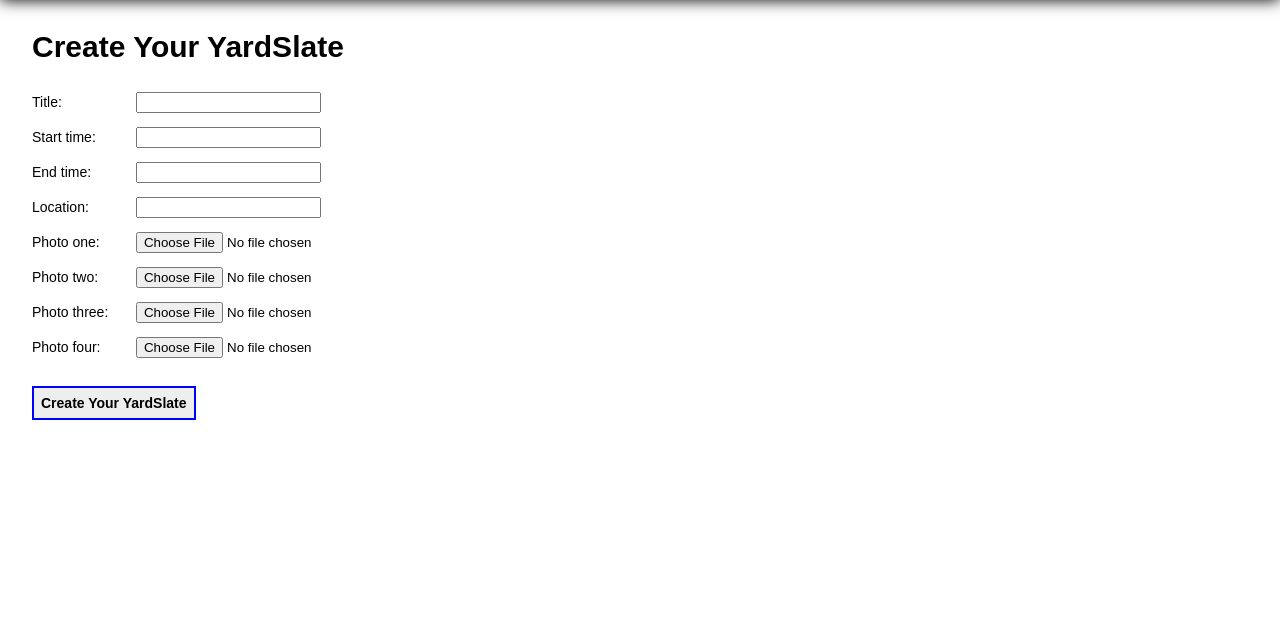
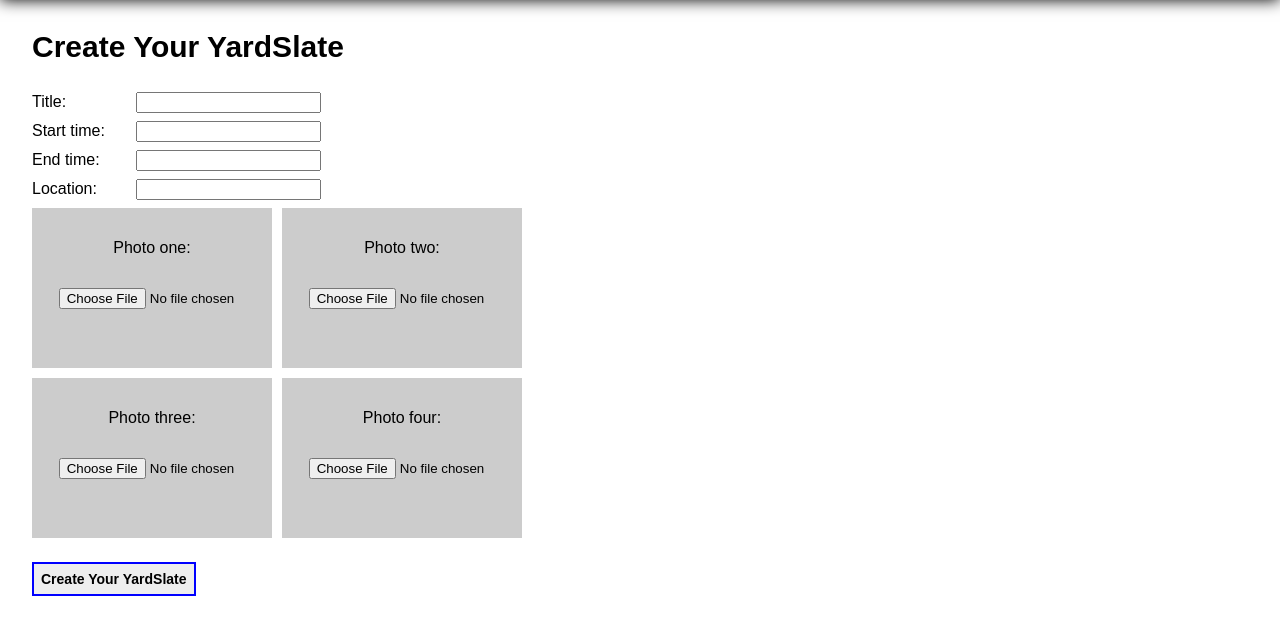
Before and after one commit to andrewkittredge/yard_slate, a Django app: page /create in a window 1280 px wide. Shown: the part 118-759 px from the top of the page. Run offline with Django 3.2, Linux system fonts and the light colour scheme; some libraries are stand-ins or nearby versions.

Commit message:
Style the add photo fields a little better.

```diff
--- a/templates/create.html
+++ b/templates/create.html
@@ -4,7 +4,13 @@
 {% block content %}
 
 <form action="/create_slate" method="post" enctype="multipart/form-data">{% csrf_token %}
-{{ form.as_p }}
+{% for field in form %}
+    <div class="field-wrap {{ field.html_name }}">
+        {{ field.label_tag }}
+        {{ field }}
+        {{ field.errors }}
+    </div>
+{% endfor %}
 <input type="submit" value="Create Your YardSlate" />
 </form>
 {% endblock %}
--- a/yard_slate_app/static/styles/layout.css
+++ b/yard_slate_app/static/styles/layout.css
@@ -23,6 +23,7 @@
 
 #content {
 	padding: 2em;
+	max-width: 1000px;
 }
 
 #content h1 {
@@ -36,9 +37,46 @@
 	margin: 1em 0;
 }
 
+#content form {
+	max-width: 500px;
+}
+
+#content form .field-wrap {
+	margin: .5em 0;
+}
+
 #content label {
 	display: inline-block;
 	width: 100px;
+}
+
+#content form .field-wrap.photo_one,
+#content form .field-wrap.photo_two,
+#content form .field-wrap.photo_three,
+#content form .field-wrap.photo_four {
+	background: #ccc;
+	float: left;
+	height: 10em;
+	width: 48%;
+	margin: 0 2% 2% 0;
+	text-align: center;
+}
+
+#content form .field-wrap.photo_one label,
+#content form .field-wrap.photo_two label,
+#content form .field-wrap.photo_three label,
+#content form .field-wrap.photo_four label {
+	display: block;
+	text-align: center;
+	margin: 2em 0;
+	width: 100%;
+}
+
+#content form .field-wrap.photo_one input,
+#content form .field-wrap.photo_two input,
+#content form .field-wrap.photo_three input,
+#content form .field-wrap.photo_four input {
+	margin-left: 2em;
 }
 
 #content input[type=submit] {
```
